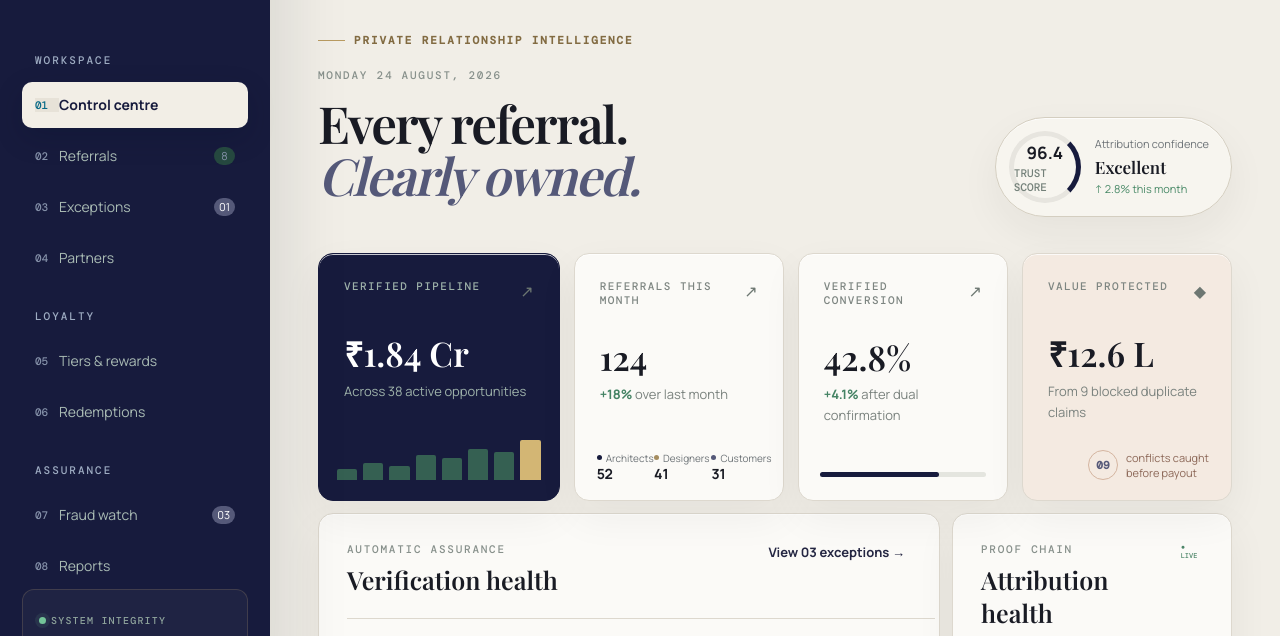
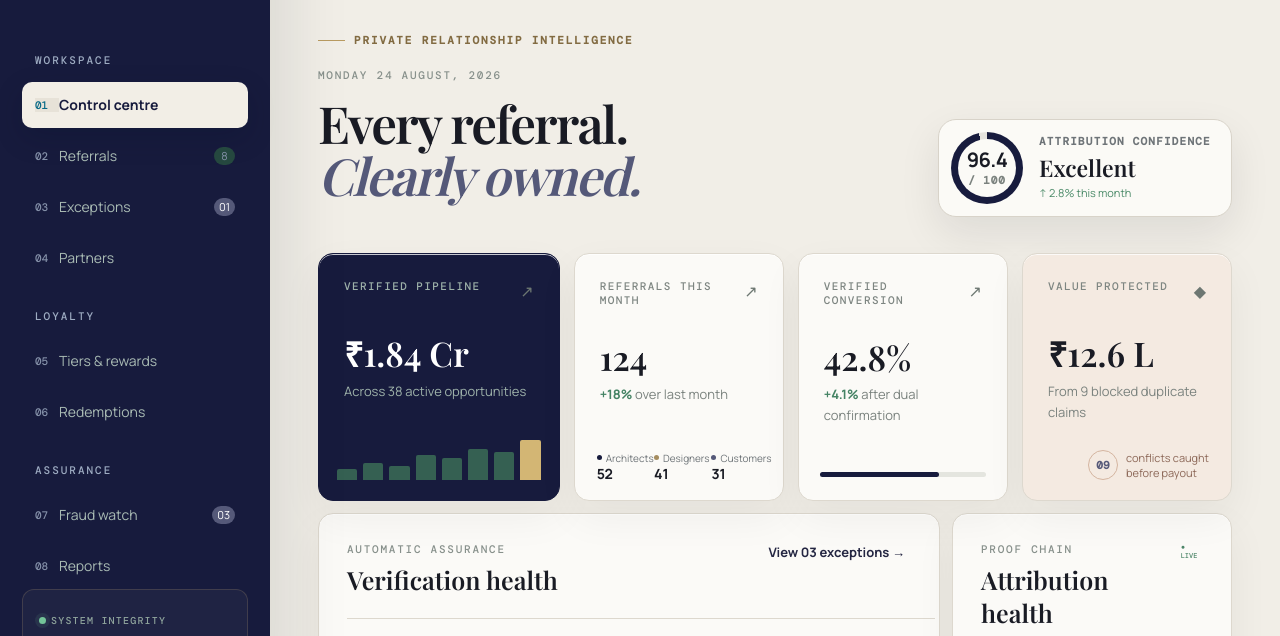
Before and after one commit to srslogics/Visual-Vibration, a website: page index.html in a window 1280 px wide. Shown: the part 103-739 px from the top of the page. Drawn offline with nearby package versions, Linux system fonts and the light colour scheme; a web font is replaced by a local one.

Commit message:
Redesign attribution confidence card

```diff
--- a/index.html
+++ b/index.html
@@ -27,7 +27,7 @@
   <link rel="preconnect" href="https://fonts.gstatic.com" crossorigin />
   <link href="https://fonts.googleapis.com/css2?family=DM+Mono:wght@400;500&family=Manrope:wght@400;500;600;700&family=Playfair+Display:ital,wght@0,600;1,600&display=swap" rel="stylesheet" />
   <link rel="stylesheet" href="styles.css" />
-  <link rel="stylesheet" href="premium.css?v=20260825-8" />
+  <link rel="stylesheet" href="premium.css?v=20260825-10" />
 </head>
 <body>
   <div class="app-shell">
@@ -66,7 +66,7 @@
         <section class="view active" id="overview">
           <section class="hero">
             <div><div class="experience-seal"><span></span> PRIVATE RELATIONSHIP INTELLIGENCE</div><p class="eyebrow" id="todayLabel">MONDAY · 24 AUGUST 2026</p><h1>Every referral.<br><em>Clearly owned.</em></h1></div>
-            <div class="trust-score"><div class="score-ring"><strong>96.4</strong><small>TRUST SCORE</small></div><div><span>Attribution confidence</span><b>Excellent</b><small>↑ 2.8% this month</small></div></div>
+            <div class="trust-score"><div class="score-ring"><strong>96.4</strong><small>/ 100</small></div><div class="trust-copy"><span>Attribution confidence</span><b>Excellent</b><small>↑ 2.8% this month</small></div></div>
           </section>
 
           <section class="metric-grid" aria-label="Referral performance">
--- a/premium.css
+++ b/premium.css
@@ -1185,3 +1185,77 @@ body, .app-shell, .partner-app, .entry-shell, .flow-screen, .confirm-screen {
   .entry-card .consent span { font-size: 11px!important; line-height: 1.5; }
   .entry-card .sign-in { font-size: 11px!important; }
 }
+
+/* Attribution confidence */
+.trust-score {
+  min-width: 294px;
+  gap: 16px;
+  padding: 12px 20px 12px 12px;
+  border-color: #d8d3c9;
+  border-radius: 18px;
+  background: #fbfaf6;
+  box-shadow: 0 16px 42px rgba(24,25,35,.09);
+}
+.score-ring {
+  position: relative;
+  isolation: isolate;
+  flex: 0 0 72px;
+  display: flex;
+  flex-direction: column;
+  align-items: center;
+  justify-content: center;
+  width: 72px;
+  height: 72px;
+  border: 0;
+  border-radius: 50%;
+  background: conic-gradient(var(--green) 0 347deg,#e5e3dd 347deg 360deg);
+}
+.score-ring::before {
+  content: "";
+  position: absolute;
+  z-index: -1;
+  inset: 7px;
+  border-radius: inherit;
+  background: #fbfaf6;
+}
+.score-ring strong {
+  font: 700 20px/1 Manrope,sans-serif;
+  letter-spacing: -.035em;
+}
+.score-ring small {
+  margin-top: 5px;
+  color: #7b827e;
+  font: 600 7px/1 DM Mono,monospace;
+  letter-spacing: .08em;
+  white-space: nowrap;
+}
+.trust-score>.trust-copy span,
+.trust-score>.trust-copy b,
+.trust-score>.trust-copy small { display: block; }
+.trust-score>.trust-copy span {
+  color: #7c837f;
+  font: 600 8px/1.35 DM Mono,monospace;
+  letter-spacing: .11em;
+  text-transform: uppercase;
+}
+.trust-score>.trust-copy b {
+  margin: 5px 0 4px;
+  font: 600 25px/1.05 "Playfair Display",serif;
+  font-size: 23px!important;
+}
+.trust-score>.trust-copy small {
+  color: #438267;
+  font-size: 11px;
+  line-height: 1.35;
+}
+
+@media (max-width: 620px) {
+  .trust-score {
+    width: min(100%,320px);
+    min-width: 0;
+    padding-right: 16px;
+    transform: none;
+  }
+  .score-ring { flex-basis: 68px; width: 68px; height: 68px; }
+  .trust-score>.trust-copy b { font-size: 22px!important; }
+}
--- a/sw.js
+++ b/sw.js
@@ -1,4 +1,4 @@
-const CACHE_NAME = 'vantage-shell-2026-08-25-8';
+const CACHE_NAME = 'vantage-shell-2026-08-25-10';
 const APP_SHELL = [
   '/',
   '/index.html',
```
Also changed, not shown: partner.html (+1 -1 lines).
